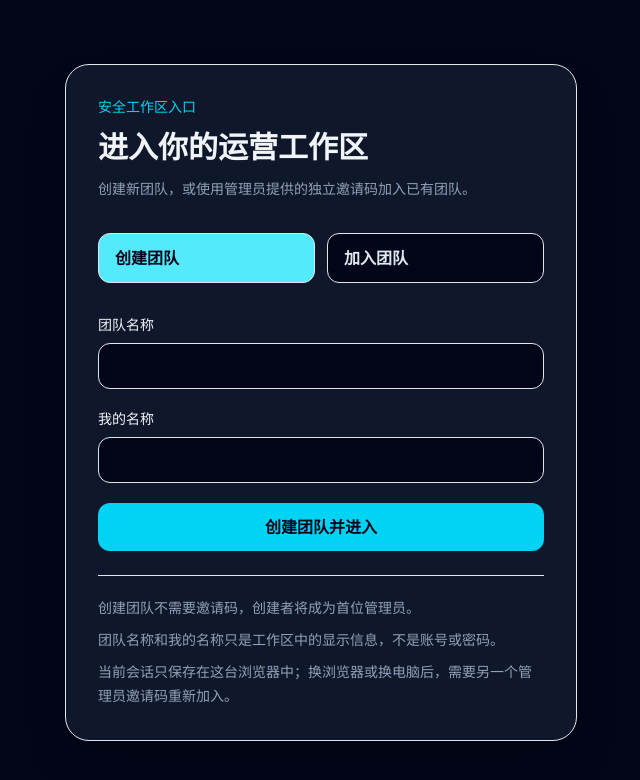
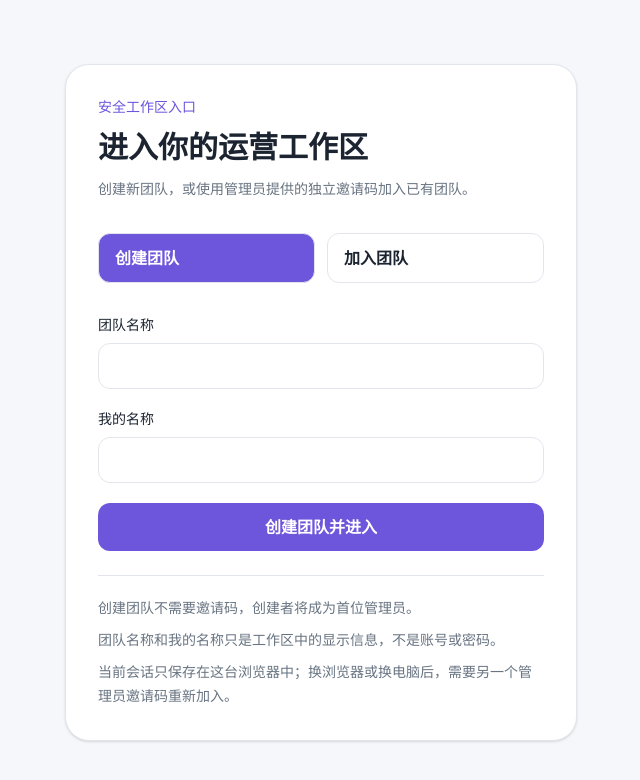
Before and after one commit to axbgs123/operations-ai-platform-foundation, a Next.js app in the folder apps/web/: page /enter in a window 1280 px wide. Shown: the top 780 px of the page, without its empty margins (319-959 px from the left). Built offline with nearby package versions, Linux system fonts and the light colour scheme; no server answers.

Commit message:
fix: stabilize owner onboarding entry

```diff
--- a/apps/web/src/app/enter/page.tsx
+++ b/apps/web/src/app/enter/page.tsx
@@ -20,6 +20,7 @@ export default function EnterPage() {
     if (pendingRef.current) {
       return;
     }
+    const submittingMode = mode;
     const form = new FormData(event.currentTarget);
     pendingRef.current = true;
     setPending(true);
@@ -27,7 +28,7 @@ export default function EnterPage() {
     try {
       const displayName = String(form.get("displayName") ?? "");
       const session =
-        mode === "create"
+        submittingMode === "create"
           ? await onboardWorkspaceOwner(
               String(form.get("workspaceName") ?? ""),
               displayName,
@@ -37,7 +38,7 @@ export default function EnterPage() {
       window.location.assign(`/workspaces/${session.workspace_id}`);
     } catch {
       setError(
-        mode === "create"
+        submittingMode === "create"
           ? "创建失败，请稍后重试"
           : "加入失败，请稍后重试",
       );
@@ -48,11 +49,21 @@ export default function EnterPage() {
   }
 
   return (
-    <main className="min-h-screen bg-slate-950 px-4 py-10 text-slate-100 sm:px-6 sm:py-16">
-      <section className="mx-auto max-w-lg rounded-3xl border border-slate-800 bg-slate-900 p-6 shadow-2xl sm:p-8">
-        <p className="mb-3 text-sm font-medium text-cyan-400">安全工作区入口</p>
-        <h1 className="text-3xl font-semibold">进入你的运营工作区</h1>
-        <p className="mt-3 text-sm leading-6 text-slate-400">
+    <main className="min-h-screen bg-[var(--canvas)] px-4 py-10 text-[var(--text-primary)] sm:px-6 sm:py-16">
+      <section
+        aria-labelledby="workspace-entry-title"
+        className="mx-auto max-w-lg rounded-3xl border border-[var(--border)] bg-[var(--surface)] p-6 shadow-sm sm:p-8"
+      >
+        <p className="mb-3 text-sm font-medium text-[var(--brand)]">
+          安全工作区入口
+        </p>
+        <h1
+          className="text-3xl font-semibold"
+          id="workspace-entry-title"
+        >
+          进入你的运营工作区
+        </h1>
+        <p className="mt-3 text-sm leading-6 text-[var(--text-secondary)]">
           创建新团队，或使用管理员提供的独立邀请码加入已有团队。
         </p>
         <div
@@ -66,11 +77,12 @@ export default function EnterPage() {
             return (
               <button
                 aria-pressed={active}
-                className={`rounded-xl border px-4 py-3 text-left font-semibold outline-none focus-visible:ring-2 focus-visible:ring-cyan-300 ${
+                className={`rounded-xl border px-4 py-3 text-left font-semibold disabled:cursor-not-allowed disabled:opacity-50 ${
                   active
-                    ? "border-cyan-300 bg-cyan-300 text-slate-950"
-                    : "border-slate-700 bg-slate-950 text-slate-200"
+                    ? "border-[var(--brand)] bg-[var(--brand)] text-white"
+                    : "border-[var(--border)] bg-[var(--surface)] text-[var(--text-primary)]"
                 }`}
+                disabled={pending}
                 key={entryMode}
                 onClick={() => {
                   setMode(entryMode);
@@ -93,7 +105,7 @@ export default function EnterPage() {
               团队名称
               <input
                 autoComplete="organization"
-                className="mt-2 w-full rounded-xl border border-slate-700 bg-slate-950 px-4 py-3 outline-none focus:border-cyan-400"
+                className="mt-2 w-full rounded-xl border border-[var(--border)] bg-[var(--surface)] px-4 py-3 text-[var(--text-primary)] focus:border-[var(--brand)]"
                 name="workspaceName"
                 required
               />
@@ -103,7 +115,7 @@ export default function EnterPage() {
               邀请码
               <input
                 autoComplete="off"
-                className="mt-2 w-full rounded-xl border border-slate-700 bg-slate-950 px-4 py-3 outline-none focus:border-cyan-400"
+                className="mt-2 w-full rounded-xl border border-[var(--border)] bg-[var(--surface)] px-4 py-3 text-[var(--text-primary)] focus:border-[var(--brand)]"
                 name="code"
                 required
               />
@@ -113,7 +125,7 @@ export default function EnterPage() {
             我的名称
             <input
               autoComplete="name"
-              className="mt-2 w-full rounded-xl border border-slate-700 bg-slate-950 px-4 py-3 outline-none focus:border-cyan-400"
+              className="mt-2 w-full rounded-xl border border-[var(--border)] bg-[var(--surface)] px-4 py-3 text-[var(--text-primary)] focus:border-[var(--brand)]"
               name="displayName"
               required
             />
@@ -121,14 +133,14 @@ export default function EnterPage() {
           {error ? (
             <p
               aria-label={error}
-              className="text-sm text-rose-300"
+              className="text-sm text-[var(--danger)]"
               role="alert"
             >
               {error}
             </p>
           ) : null}
           <button
-            className="w-full rounded-xl bg-cyan-400 px-4 py-3 font-semibold text-slate-950 disabled:opacity-50"
+            className="w-full rounded-xl bg-[var(--brand)] px-4 py-3 font-semibold text-white disabled:cursor-not-allowed disabled:opacity-50"
             disabled={pending}
             type="submit"
           >
@@ -141,7 +153,7 @@ export default function EnterPage() {
                 : "加入团队"}
           </button>
         </form>
-        <div className="mt-6 space-y-2 border-t border-slate-800 pt-5 text-sm leading-6 text-slate-400">
+        <div className="mt-6 space-y-2 border-t border-[var(--border)] pt-5 text-sm leading-6 text-[var(--text-secondary)]">
           <p>创建团队不需要邀请码，创建者将成为首位管理员。</p>
           <p>
             团队名称和我的名称只是工作区中的显示信息，不是账号或密码。
```
Also changed, not shown: 1 other file (tests, documents, lock files or other folders).
